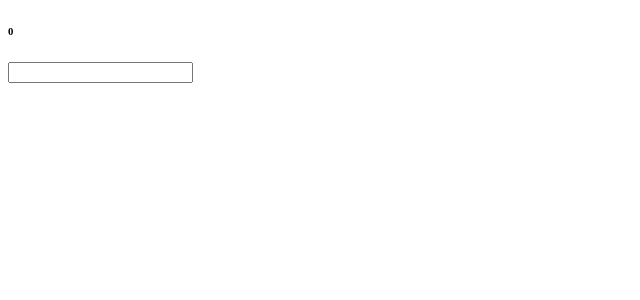
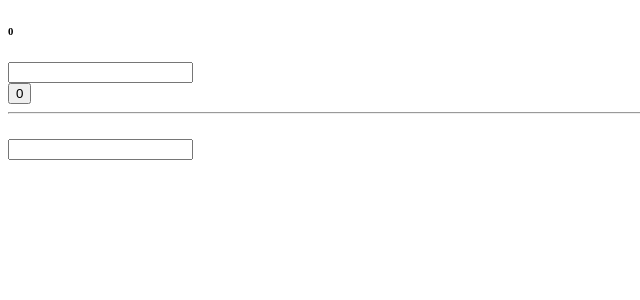
Before and after one commit to fipcog/angular-test, an Angular app: page / in a window 1280 px wide. Shown: the top 300 px of the page, without its empty margins (0-640 px from the left). Built offline with nearby package versions, Linux system fonts and the light colour scheme.

Commit message:
feat: add input

```diff
--- a/src/app/components/button/button.component.html
+++ b/src/app/components/button/button.component.html
@@ -1 +1 @@
-<p>button works! {{data}}</p>,
+<button (click)="clickHandler()">{{name}}</button>
--- a/src/app/components/button/button.component.ts
+++ b/src/app/components/button/button.component.ts
@@ -1,5 +1,5 @@
 import { CommonModule } from '@angular/common';
-import { ChangeDetectionStrategy, Component } from '@angular/core';
+import { ChangeDetectionStrategy, Component, EventEmitter, Input, Output } from '@angular/core';
 
 @Component({
   selector: 'app-button',
@@ -12,5 +12,10 @@ import { ChangeDetectionStrategy, Component } from '@angular/core';
   changeDetection: ChangeDetectionStrategy.OnPush,
 })
 export class ButtonComponent {
-  data = 'string'
+  @Input() name: string = 'button'
+  @Output() clickReactEmitter = new EventEmitter()
+
+  clickHandler = () => {
+    this.clickReactEmitter.emit()
+  }
 }
--- a/src/app/components/directives/directives.component.html
+++ b/src/app/components/directives/directives.component.html
@@ -15,4 +15,10 @@
 <div>
     <h6>{{value}}</h6>
     <input type="number" (input)="setValueHandler($event)"/>
+    <app-button [name]="('' + value)" (clickReactEmitter)="buttonClickHandler()"/>
 </div>
+<hr/>
+<div>
+  <h6>{{str}}</h6>
+  <input type="text" [(ngModel)]="str"/>
+</div>
--- a/src/app/components/directives/directives.component.ts
+++ b/src/app/components/directives/directives.component.ts
@@ -1,6 +1,8 @@
 import { CommonModule } from '@angular/common';
 import { ChangeDetectionStrategy, Component } from '@angular/core';
 import { TestService } from '../../services/Test.service';
+import { ButtonComponent } from '../button/button.component';
+import { FormsModule } from '@angular/forms';
 
 interface Fruit {
   id: number
@@ -13,6 +15,8 @@ interface Fruit {
   standalone: true,
   imports: [
     CommonModule,
+    ButtonComponent,
+    FormsModule
   ],
   templateUrl: './directives.component.html',
   styleUrl: './directives.component.css',
@@ -30,7 +34,10 @@ export class DirectivesComponent {
     { id: 8, name: 'mangoes', price: 3 },
     { id: 9, name: 'kiwifruit', price: 7 },
   ]
+
   value: number = 0
+  str: string = ''
+
   constructor(private testSetvice: TestService) { }
 
   ngOnInit() {
@@ -42,4 +49,8 @@ export class DirectivesComponent {
   setValueHandler = (e: Event) => {
     this.testSetvice.setValue(+(e.currentTarget as HTMLInputElement).value)
   }
+
+  buttonClickHandler = () => {
+    alert("click")
+  }
 }
```
